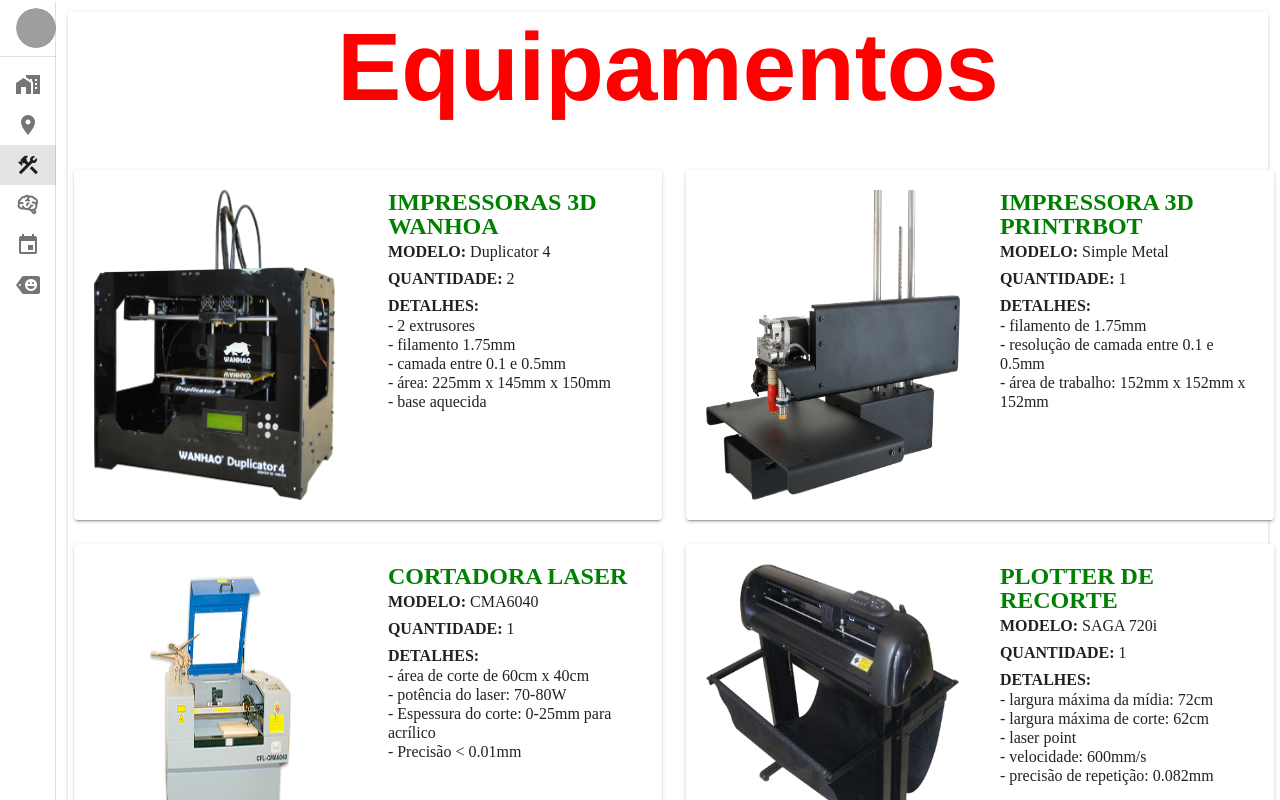
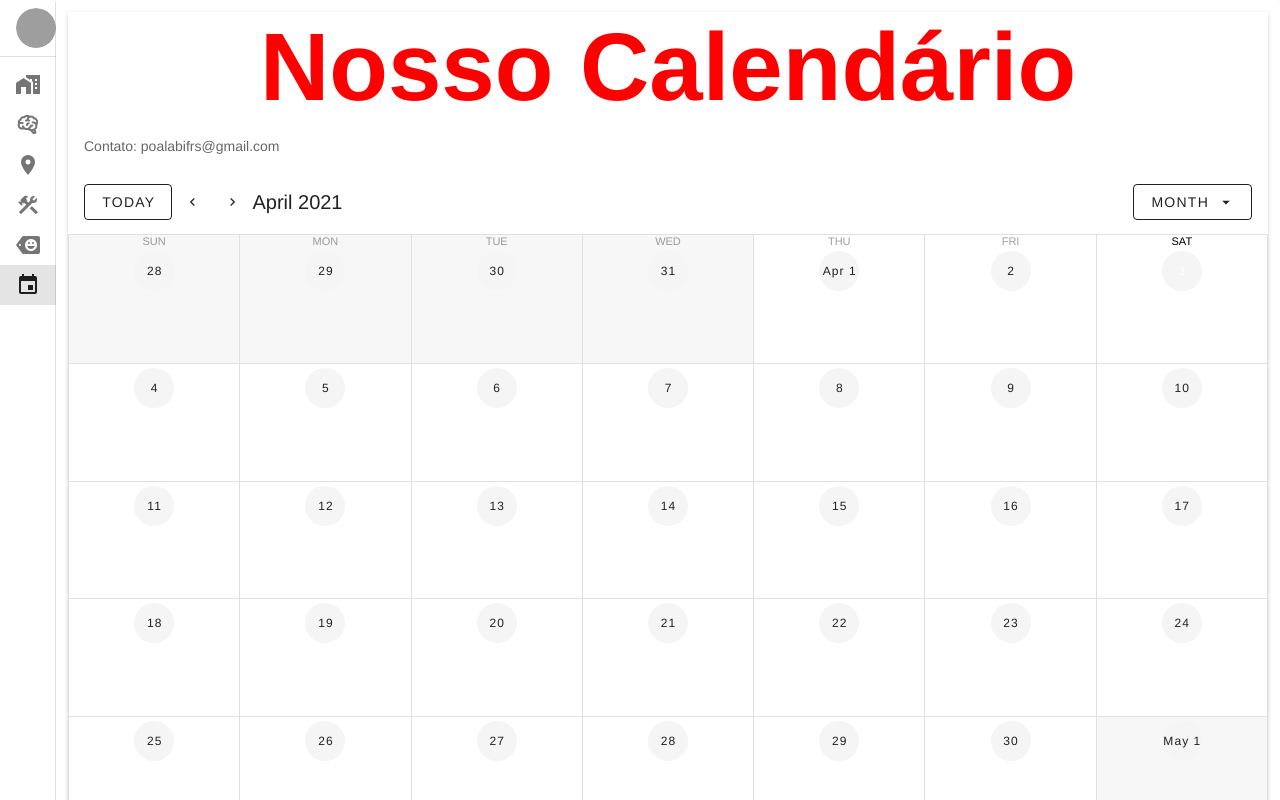
Before and after one commit to CavalheiroCosta/poalab-remodeling, a Vue app: page /#/calendar-month in a window 1280 px wide. Before the commit this address led to /#/machinary. Shown: the top 800 px of the page. Built offline with nearby package versions, Linux system fonts and the light colour scheme; grey boxes are pictures that could not be loaded.

Commit message:
Ajustes de Menu

```diff
--- a/src/views/Calendar-Month.vue
+++ b/src/views/Calendar-Month.vue
@@ -193,11 +193,11 @@
         mini: true,
         items: [
           { title: 'Inicio', redirect: '/', icon: 'mdi-home-city' },
+          { title: 'Sobre(Open Day)', redirect: '/openday', icon: 'mdi-brain' },
           { title: 'Espaço', redirect: '/place', icon: 'mdi-map-marker' },
           { title: 'Equipamentos', redirect: '/machinary', icon: 'mdi-hammer-wrench' },
-          { title: 'Open Day', redirect: '/openday', icon: 'mdi-brain' },
+          { title: 'Canais e Links', redirect: '/channels', icon: 'mdi-tag-faces' },
           { title: 'Calendário', redirect: '/calendar-month', icon: 'mdi-calendar' },
-          { title: 'Canais e Links', redirect: '/channels', icon: 'mdi-tag-faces' },
         ],
         focus: '',
         type: 'month',
--- a/src/views/Channels.vue
+++ b/src/views/Channels.vue
@@ -57,11 +57,11 @@
         mini: true,
         items: [
           { title: 'Inicio', redirect: '/', icon: 'mdi-home-city' },
+          { title: 'Sobre(Open Day)', redirect: '/openday', icon: 'mdi-brain' },
           { title: 'Espaço', redirect: '/place', icon: 'mdi-map-marker' },
           { title: 'Equipamentos', redirect: '/machinary', icon: 'mdi-hammer-wrench' },
-          { title: 'Open Day', redirect: '/openday', icon: 'mdi-brain' },
+          { title: 'Canais e Links', redirect: '/channels', icon: 'mdi-tag-faces' },
           { title: 'Calendário', redirect: '/calendar-month', icon: 'mdi-calendar' },
-          { title: 'Canais e Links', redirect: '/channels', icon: 'mdi-tag-faces' },
         ],
       }
     },
--- a/src/views/Home.vue
+++ b/src/views/Home.vue
@@ -73,11 +73,11 @@
         mini: true,
         items: [
           { title: 'Inicio', redirect: '/', icon: 'mdi-home-city' },
+          { title: 'Sobre(Open Day)', redirect: '/openday', icon: 'mdi-brain' },
           { title: 'Espaço', redirect: '/place', icon: 'mdi-map-marker' },
           { title: 'Equipamentos', redirect: '/machinary', icon: 'mdi-hammer-wrench' },
-          { title: 'Open Day', redirect: '/openday', icon: 'mdi-brain' },
+          { title: 'Canais e Links', redirect: '/channels', icon: 'mdi-tag-faces' },
           { title: 'Calendário', redirect: '/calendar-month', icon: 'mdi-calendar' },
-          { title: 'Canais e Links', redirect: '/channels', icon: 'mdi-tag-faces' },
         ],
       }
     },
--- a/src/views/Machinary.vue
+++ b/src/views/Machinary.vue
@@ -93,11 +93,11 @@
         mini: true,
         items: [
           { title: 'Inicio', redirect: '/', icon: 'mdi-home-city' },
+          { title: 'Sobre(Open Day)', redirect: '/openday', icon: 'mdi-brain' },
           { title: 'Espaço', redirect: '/place', icon: 'mdi-map-marker' },
           { title: 'Equipamentos', redirect: '/machinary', icon: 'mdi-hammer-wrench' },
-          { title: 'Open Day', redirect: '/openday', icon: 'mdi-brain' },
+          { title: 'Canais e Links', redirect: '/channels', icon: 'mdi-tag-faces' },
           { title: 'Calendário', redirect: '/calendar-month', icon: 'mdi-calendar' },
-          { title: 'Canais e Links', redirect: '/channels', icon: 'mdi-tag-faces' },
         ],
         images:[
           {key: '1', path: image1 , tittle:'IMPRESSORAS 3D WANHOA', model: 'Duplicator 4', quantity: '2',
--- a/src/views/Open-day.vue
+++ b/src/views/Open-day.vue
@@ -57,11 +57,11 @@
         mini: true,
         items: [
           { title: 'Inicio', redirect: '/', icon: 'mdi-home-city' },
+          { title: 'Sobre(Open Day)', redirect: '/openday', icon: 'mdi-brain' },
           { title: 'Espaço', redirect: '/place', icon: 'mdi-map-marker' },
           { title: 'Equipamentos', redirect: '/machinary', icon: 'mdi-hammer-wrench' },
-          { title: 'Open Day', redirect: '/openday', icon: 'mdi-brain' },
+          { title: 'Canais e Links', redirect: '/channels', icon: 'mdi-tag-faces' },
           { title: 'Calendário', redirect: '/calendar-month', icon: 'mdi-calendar' },
-          { title: 'Canais e Links', redirect: '/channels', icon: 'mdi-tag-faces' },
         ],
       }
     },
--- a/src/views/Place.vue
+++ b/src/views/Place.vue
@@ -98,11 +98,11 @@
         mini: true,
         items: [
           { title: 'Inicio', redirect: '/', icon: 'mdi-home-city' },
+          { title: 'Sobre(Open Day)', redirect: '/openday', icon: 'mdi-brain' },
           { title: 'Espaço', redirect: '/place', icon: 'mdi-map-marker' },
           { title: 'Equipamentos', redirect: '/machinary', icon: 'mdi-hammer-wrench' },
-          { title: 'Open Day', redirect: '/openday', icon: 'mdi-brain' },
+          { title: 'Canais e Links', redirect: '/channels', icon: 'mdi-tag-faces' },
           { title: 'Calendário', redirect: '/calendar-month', icon: 'mdi-calendar' },
-          { title: 'Canais e Links', redirect: '/channels', icon: 'mdi-tag-faces' },
         ],
         images:[
           {key: '1', path: image1 },
```
